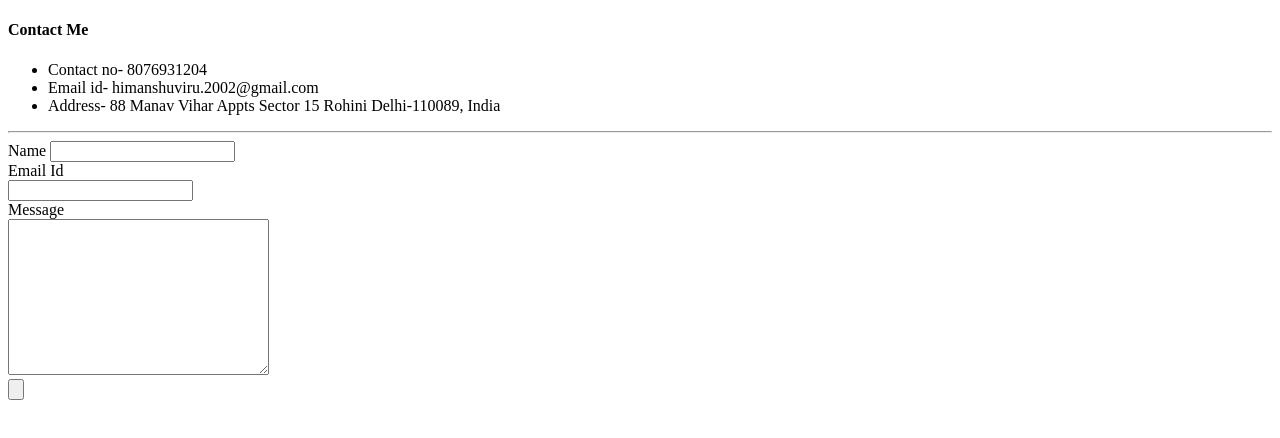
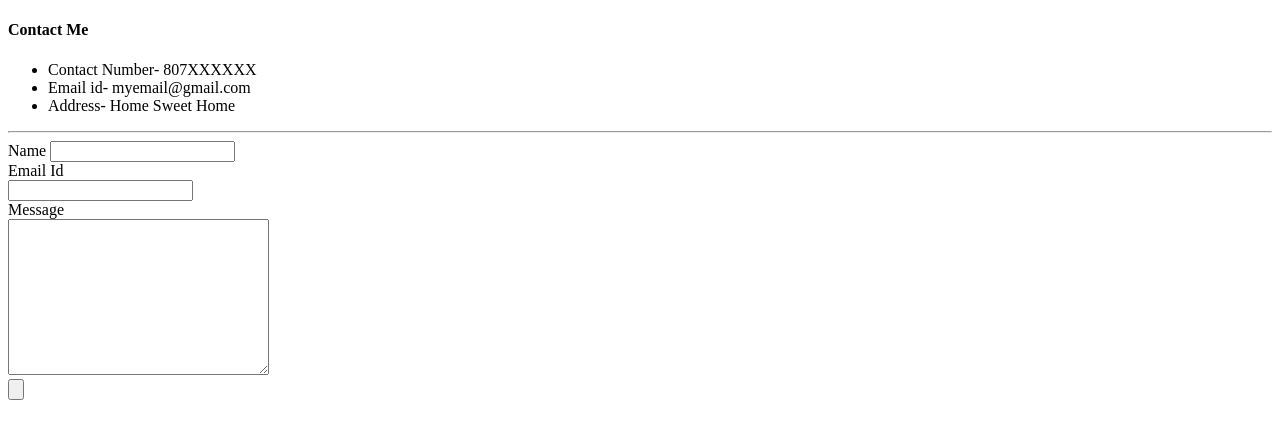
Before and after one commit to Powerhouse88/CV, a plain HTML site: page Contact me.html in a window 1280 px wide. Drawn offline with Linux system fonts and the light colour scheme.

Commit message:
Update Contact me.html

```diff
--- a/Contact me.html
+++ b/Contact me.html
@@ -7,9 +7,9 @@
   <body>
     <h4>Contact Me</h4>
     <ul>
-      <li>Contact no- 8076931204</li>
-      <li>Email id- himanshuviru.2002@gmail.com</li>
-      <li>Address- 88 Manav Vihar Appts Sector 15 Rohini Delhi-110089, India</li>
+      <li>Contact Number- 807XXXXXX</li>
+      <li>Email id- myemail@gmail.com</li>
+      <li>Address- Home Sweet Home</li>
     </ul>
     <hr>
 
```
